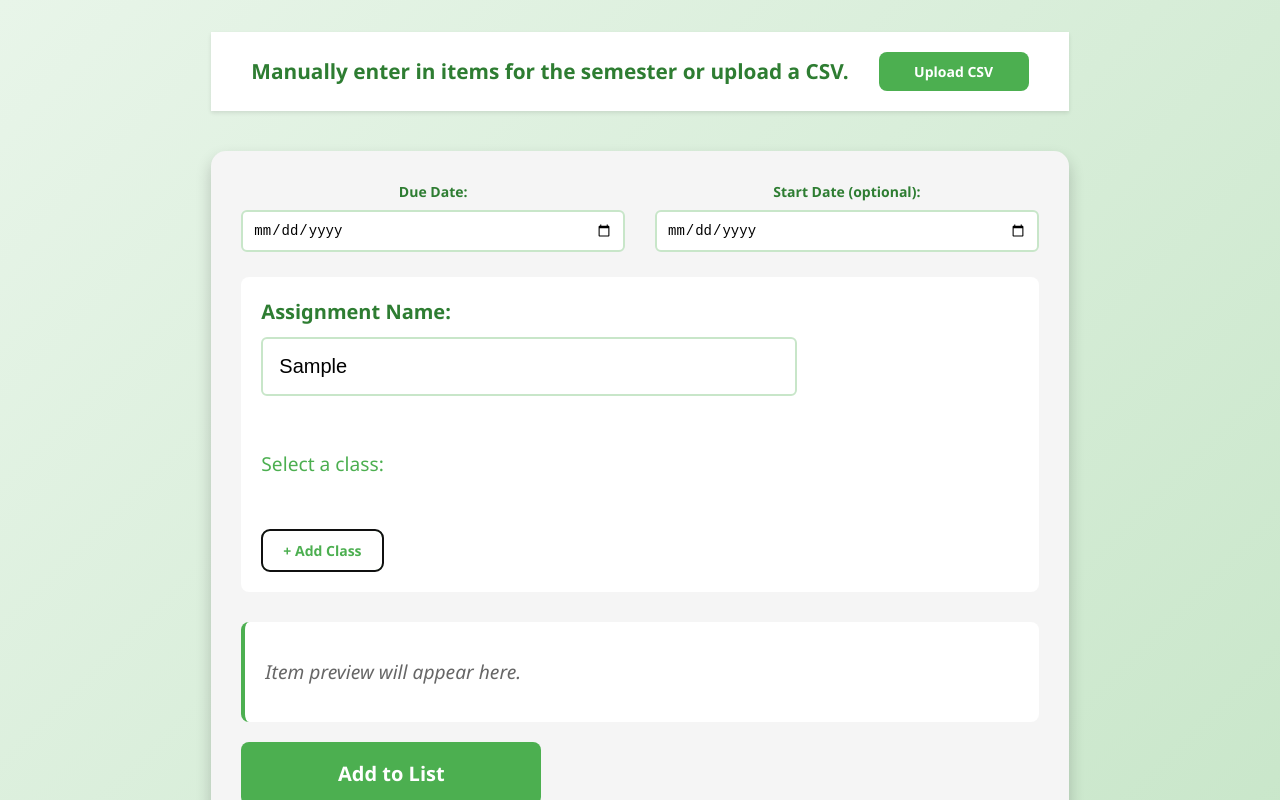
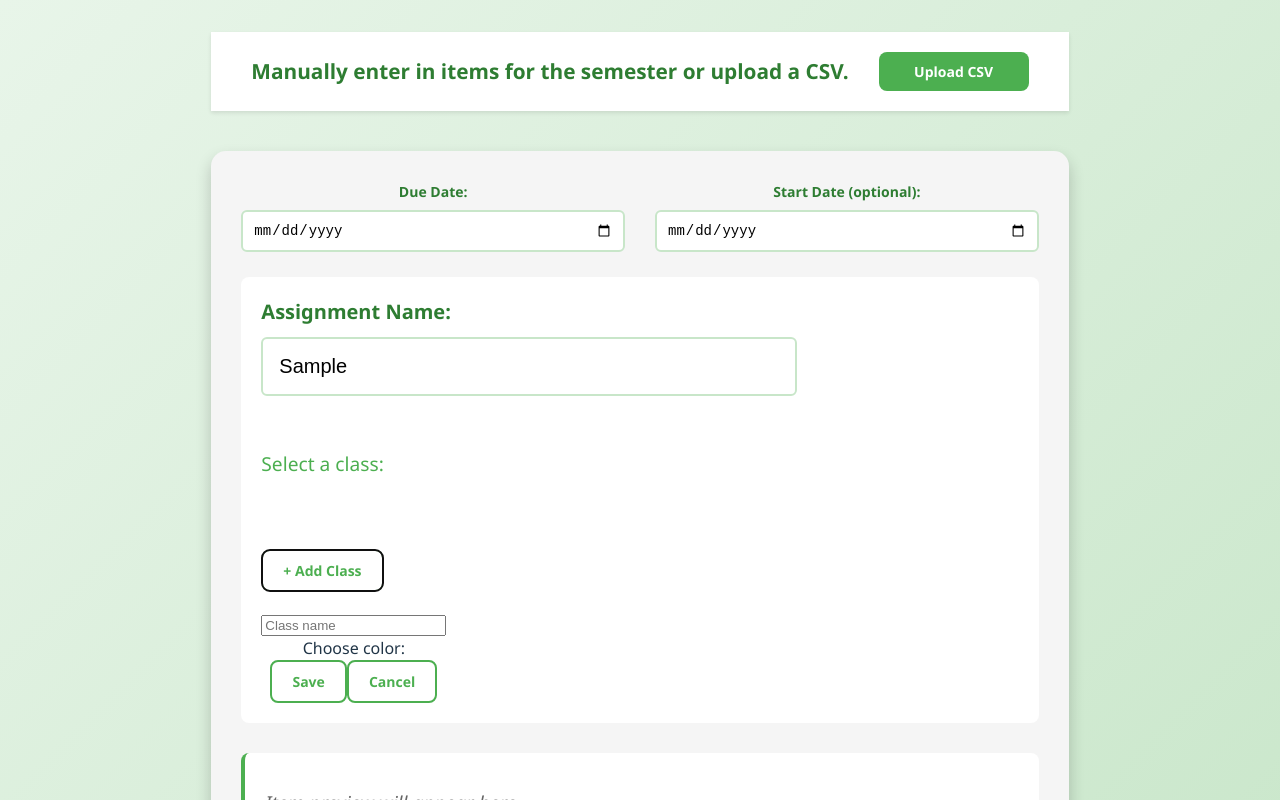
Before and after one commit to AudreyBurrell/Semester-to-do-list, a React (Vite) app: page /AddAssignmentsSemester in a window 1280 px wide. Both pictures are taken after typing "Sample" into the empty fields and a click on the button "+ Add Class". Shown: the top 800 px of the page. Built offline with nearby package versions, Linux system fonts and the light colour scheme.

Commit message:
changing some of the html code to have the form

```diff
--- a/src/AddAssignmentsSemester.jsx
+++ b/src/AddAssignmentsSemester.jsx
@@ -61,7 +61,35 @@ function AddAssignmentsSemester() {
                     {/* The buttons appear all next to each other */}
                     <p id="selectAClassInstruction">Select a class:</p>
                     {/* this area will just have a bunch of buttons with different classes that have already been entered and their outline being the color that the user suggested. Next to these buttons is a button where the user can add a class, which will bring up a popup of a form where they enter class name and choose a color */}
+                    <div className="classButtonsContainer">
+                        {classes.map((classItem) => (
+                            <button
+                                key={classItem.id}
+                                className="classButton"
+                                style={{ borderColor: classItem.color, color: classItem.color }}
+                            >
+                                {classItem.name}
+                            </button>
+                        ))}
+                    </div>
                     <button className="addClass" onClick={handleAddClassClick}>+ Add Class</button>
+                    {showAddClassForm && (
+                        <div className="addClassForm">
+                            <input type="text" placeholder = "Class name" value = {newClassName} onChange={(e) => setNewClassName(e.target.value)} />
+                            <div className="colorPickerArea">
+                                <label>Choose color:</label>
+                                <div className="colorOptions">
+                                    {colorOptions.map((color) => (
+                                        <div key={color.value} className={`colorOption ${selectedColor === color.value ? 'selected' : ''}`} style={{ backgroundColor: color.value }} onClick={() => setSelectedColor(color.value)} title={color.name} />
+                                    ))}
+                                </div>
+                            </div>
+                            <div className="addOrCancelClassBtn">
+                                <button onClick={handleSaveClass}>Save</button>
+                                <button onClick={handleCancelAddClass}>Cancel</button>
+                            </div>
+                        </div>
+                    )}
                 </div>
                 <div className = "checkingArea">
                     {/*Space where the list item shows (displays the date it's due, date student should start, item in corresponding color) */}
```
